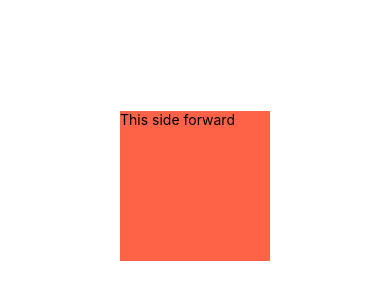
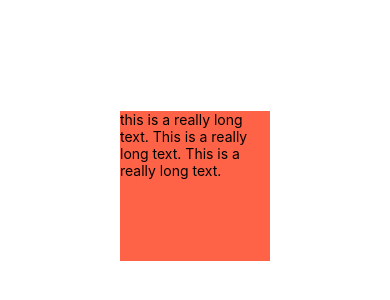
Before and after one commit to likern/course-react-native-animation, a React Native app: screen / in a window 390 px wide. Shown: the part 236-536 px from the top of the page. Built offline with nearby package versions, Linux system fonts and the light colour scheme.

Commit message:
Add example with width and height

```diff
--- a/App.js
+++ b/App.js
@@ -9,35 +9,31 @@ const StyledView = styled.View`
 `;
 
 const StyledBox = styled.View`
-  width: 150;
-  height: 150;
   background-color: tomato;
 `;
 
 const App = () => {
-  const animation = new Animated.Value(1);
+  const animation = new Animated.Value(150);
   const [animatedStyles, setAnimatedStyles] = useState({
-    transform: [
-      {
-        scale: animation,
-      },
-    ],
+    width: animation,
+    height: animation,
   });
 
   const startAnimation = () => {
     Animated.timing(animation, {
-      toValue: 2,
+      toValue: 300,
       duration: 1500,
     }).start(() => {});
   };
   return (
     <StyledView>
       <TouchableWithoutFeedback onPress={startAnimation}>
-        <Animated.View style={animatedStyles}>
-          <StyledBox>
-            <Text>This side forward</Text>
-          </StyledBox>
-        </Animated.View>
+        <StyledBox as={Animated.View} style={animatedStyles}>
+          <Text>
+            this is a really long text. This is a really long text. This is a
+            really long text.
+          </Text>
+        </StyledBox>
       </TouchableWithoutFeedback>
     </StyledView>
   );
```
